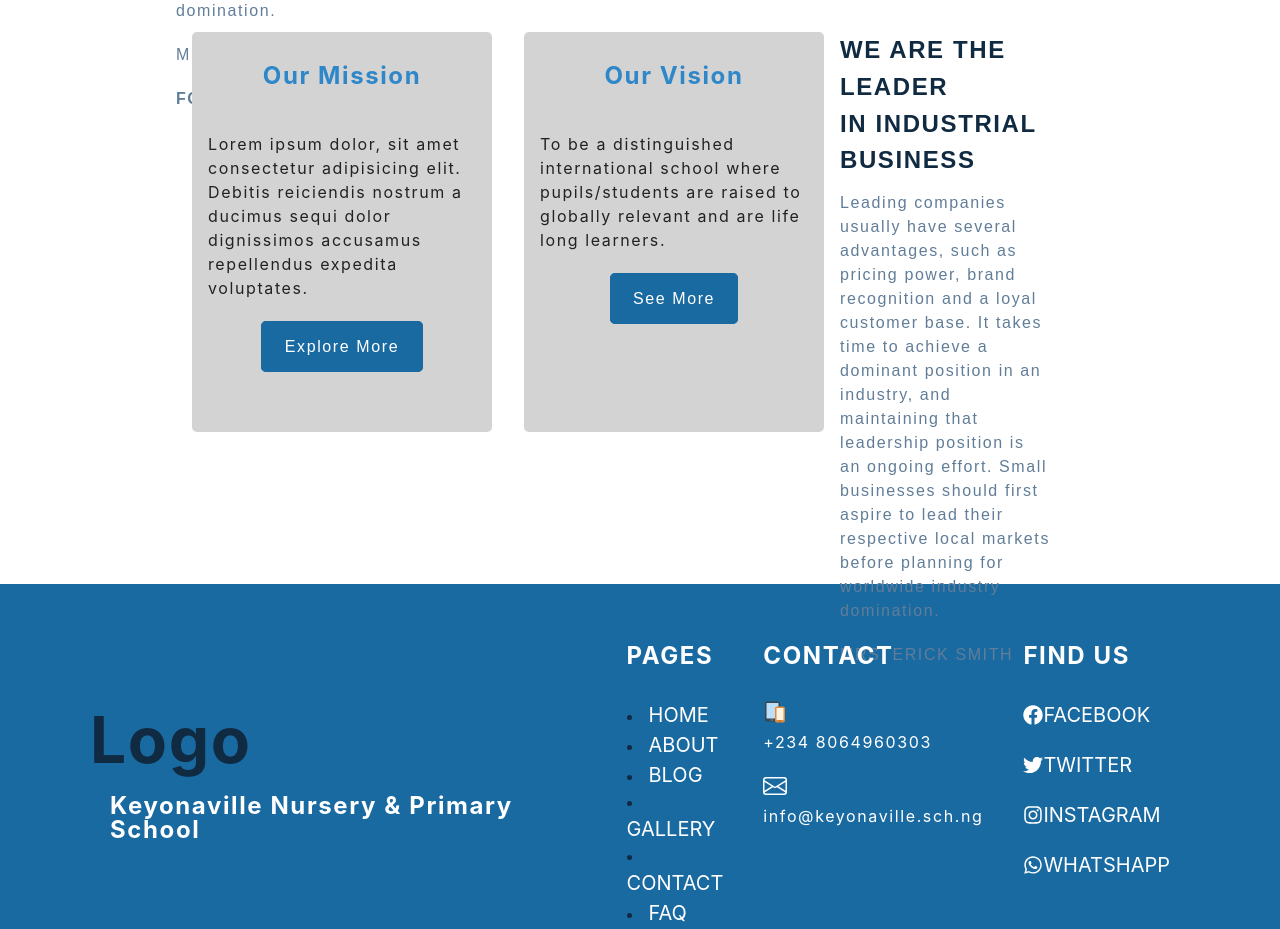
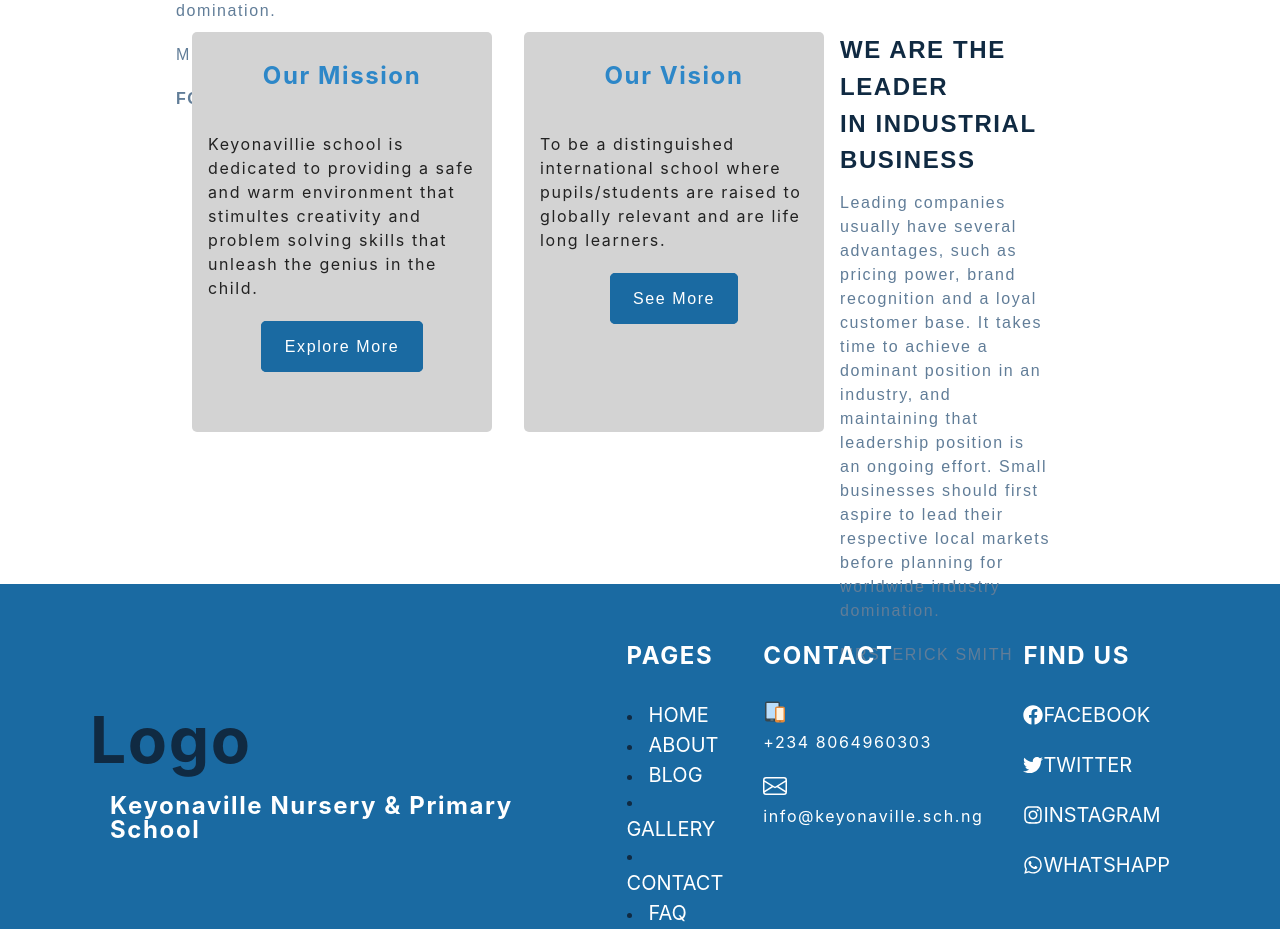
Before and after one commit to domchu/keyonaville, a Next.js app: page /about in a window 1280 px wide. Shown: the part 1220-2149 px from the top of the page. Built offline with nearby package versions, Linux system fonts and the light colour scheme.

Commit message:
chores:added the mission statement

```diff
--- a/Components/About/About.js
+++ b/Components/About/About.js
@@ -97,9 +97,9 @@ const About = () => {
           <Box className="mission-statement">
             <h3>Our Mission</h3>
             <p>
-              Lorem ipsum dolor, sit amet consectetur adipisicing elit. Debitis
-              reiciendis nostrum a ducimus sequi dolor dignissimos accusamus
-              repellendus expedita voluptates.
+              Keyonavillie school is dedicated to providing a safe and warm
+              environment that stimultes creativity and problem solving skills
+              that unleash the genius in the child.
             </p>
             <ul>
               <li>
--- a/styles/globals.scss
+++ b/styles/globals.scss
@@ -685,7 +685,7 @@ input{
    color: var(--clr-primary-4);
   }
   .mission-statement p{
-   font-size: 1rem;
+   font-size: 1.2rem;
    padding: 0 1rem 0.9rem 1rem;
    text-align:left;
    color: var(--clr-black);
```
